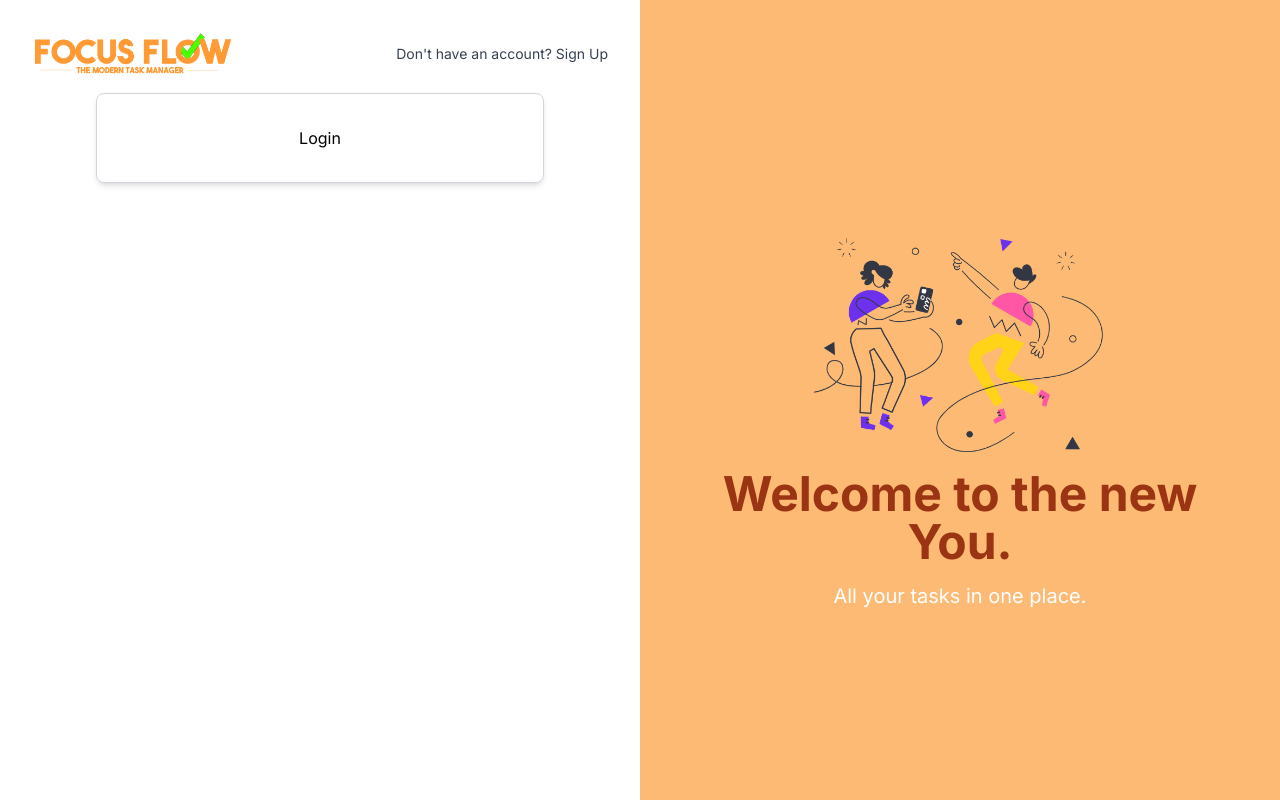
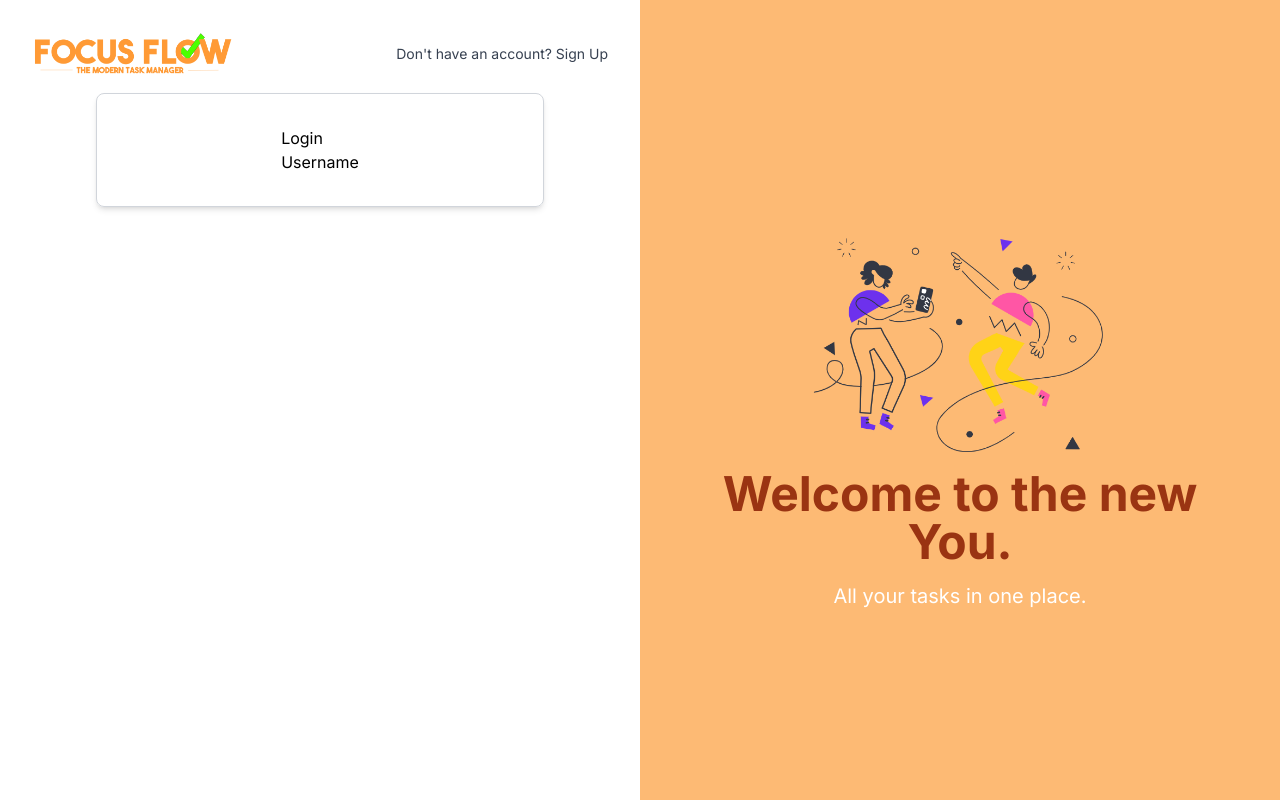
Before and after one commit to colintle/FocusFlow, a Next.js app in the folder focus-flow/: page / in a window 1280 px wide. Both pictures are taken after a click on the element "Already have an account? Sign In". Built offline with nearby package versions, Linux system fonts and the light colour scheme.

Commit message:
Update Login.tsx

```diff
--- a/focus-flow/src/app/components/Login.tsx
+++ b/focus-flow/src/app/components/Login.tsx
@@ -1,7 +1,12 @@
 function Login() {
     return (
         <div>
-            Login
+            <div>
+                Login
+            </div>
+            <div>
+                Username
+            </div>
         </div>
     );
 }
```
